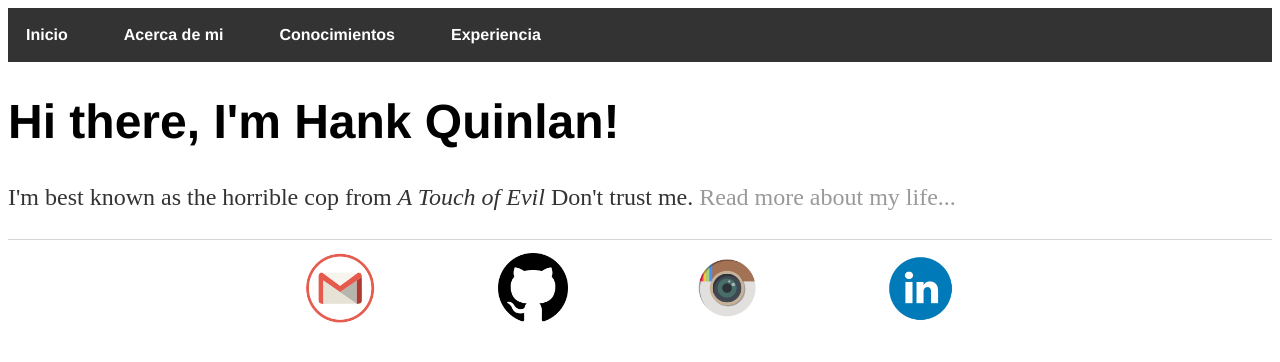
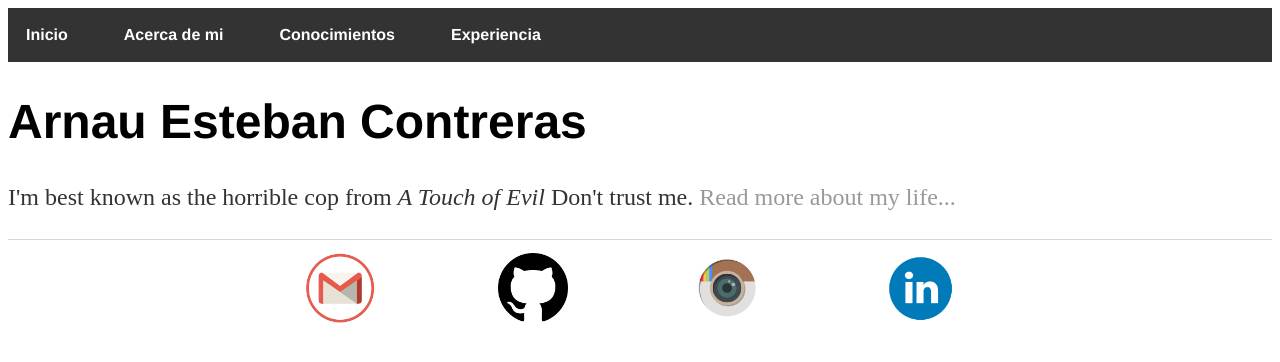
Before and after one commit to isx47590131/isx47590131.github.io, a Jekyll site: the page built from index.html, in a window 1280 px wide. Shown: the top 362 px of the page. Built offline with Jekyll 4.4.1, drawn with Linux system fonts in a browser that asks for light colours.

Commit message:
Update index.html

```diff
--- a/index.html
+++ b/index.html
@@ -1,8 +1,9 @@
 ---
 layout: default
-title: Hank Quinlan, Horrible Cop
+title: Arnau Esteban Contreras
 ---
 <div class="blurb">
-	<h1>Hi there, I'm Hank Quinlan!</h1>
-	<p>I'm best known as the horrible cop from <em>A Touch of Evil</em> Don't trust me. <a href="/about">Read more about my life...</a></p>
+	<h1>Arnau Esteban Contreras</h1>
+	<p>I'm best known as the horrible cop from <em>A Touch of Evil</em> Don't trust me.
+		<a href="/about">Read more about my life...</a></p>
 </div><!-- /.blurb -->
```
